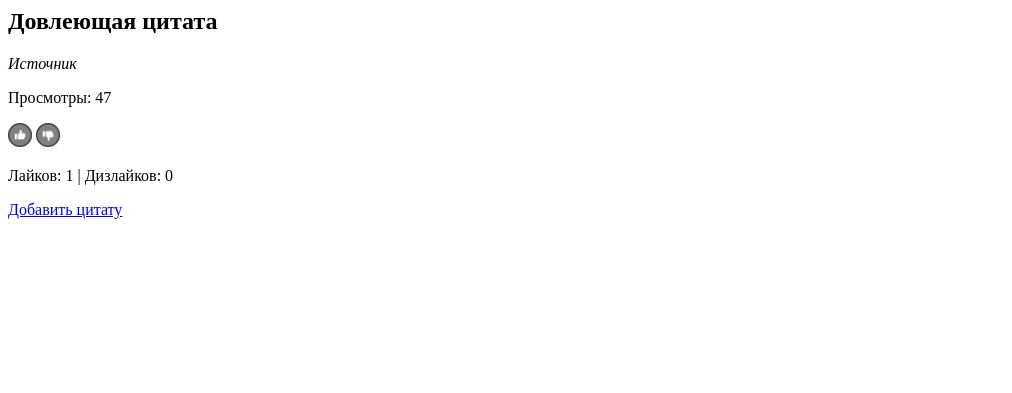
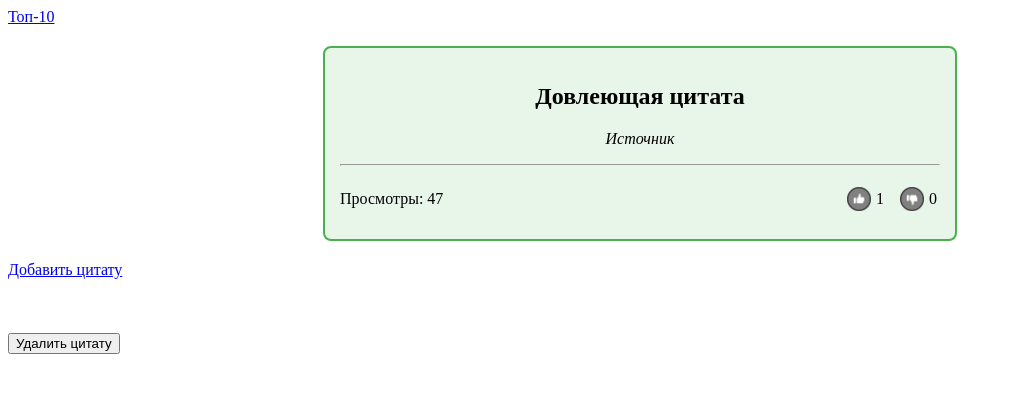
Before and after one commit to Spacesqueezer/quotes_project, a Django app: page / in a window 1280 px wide. Shown: the top 393 px of the page, without its empty margins (0-1012 px from the left). Run offline with Django 5.2, Linux system fonts and the light colour scheme; data comes from the database, SQL or seed files in the repository; both versions use the stored data as it was after the commit.

Commit message:
добавлена часть стилей на главную страницу

```diff
--- a/quotes/templates/random.html
+++ b/quotes/templates/random.html
@@ -1,22 +1,84 @@
 {% load static %}
 
+<html>
+<head>
+	<title>Цитаты</title>
+	<style>
+		.quote_container {
+			padding: 15px;
+			border: 2px solid #4CAF50;
+			border-radius: 8px;
+			background-color: #e8f5e9;
+			max-width: 600px;
+			margin: 20px auto;
+			position: relative; /* можно для позиционирования, если понадобится */
+		}
+
+		.quote_text_container {
+			text-align: center;
+		}
+
+		.quote_info {
+			display: flex;
+			justify-content: space-between;
+			margin: 0; /* убрать отступы вокруг */
+		}
+
+		.views_block {
+		}
+
+		.buttons_block {
+			display:flex;
+			justify-content: space-between;
+			padding: 3px;
+			min-width: 15%;
+		}
+
+		.like_dislike_button_container {
+			display:flex;
+			align-items: center;
+		}
+
+		img {
+			margin-right: 5px;
+		}
+	</style>
+</head>
+<body>
+
+<a href="{% url 'top_ten' %}">Топ-10</a>
+
 {% if quote %}
+	<div class="quote_container">
+		<div class="quote_text_container">
 			<h2>{{ quote.text }}</h2>
 			<p><em>{{ quote.source }}</em></p>
-	<p>Просмотры: {{ quote.views }}</p>
+		</div>
 
-	<p>
+		<hr>
+
+		<div class="quote_info">
+			<p class="views_block">Просмотры: {{ quote.views }}</p>
+			<div class="buttons_block">
+				<div class="like_dislike_button_container">
 					<img id="likeBtn" src="{% static 'images/' %}{% if liked == 'like' %}green.png{% else %}gray_green.png{% endif %}"
 						alt="Like" style="cursor:pointer; width:24px; height:24px;">
+					<span id="likeCount">{{ quote.likes }}</span>
+				</div>
+				<div class="like_dislike_button_container">
 					<img id="dislikeBtn" src="{% static 'images/' %}{% if liked == 'dislike' %}red.png{% else %}gray_red.png{% endif %}"
 						alt="Dislike" style="cursor:pointer; width:24px; height:24px;">
-	</p>
-	<p>Лайков: <span id="likeCount">{{ quote.likes }}</span> | Дизлайков: <span id="dislikeCount">{{ quote.dislikes }}</span></p>
+					<span id="dislikeCount">{{ quote.dislikes }}</span>
+				</div>
+			</div>
+		</div>
+	</div>
 {% else %}
 	<p>Цитат пока нет.</p>
 {% endif %}
 
-<a href="{% url 'add_quote' %}">Добавить цитату</a>
+<a href="{% url 'add_quote' %}">Добавить цитату</a><br><br><br><br>
+<button>Удалить цитату</button>
 
 <script>
 document.addEventListener('DOMContentLoaded', () => {
@@ -61,3 +123,6 @@ document.addEventListener('DOMContentLoaded', () => {
 	dislikeBtn.addEventListener('click', () => vote('dislike'));
 });
 </script>
+
+</body>
+</html>
--- a/quotes/urls.py
+++ b/quotes/urls.py
@@ -3,5 +3,4 @@ from . import views
 
 urlpatterns = [
 	path('add/', views.add_quote, name='add_quote'),
-	# path('vote/', views.vote_quote, name='vote_quote'),
 ]
--- a/quotes/views.py
+++ b/quotes/views.py
@@ -77,15 +77,21 @@ def add_quote(request):
         if Quote.objects.filter(text__iexact=normalized_new).exists():
             # Если цитата уже существует, возвращаем ошибку
             return render(request, 'add.html', {'form': form, 'error': 'Похожая цитата уже существует.'})
+
         # Проверяем, есть ли у источника уже 3 цитаты
         source = form.cleaned_data['source']
         if Quote.objects.filter(source=source).count() >= 3:
             # Если у источника уже 3 цитаты, возвращаем ошибку
             return render(request, 'add.html', {'form': form, 'error': 'У этого источника уже 3 цитаты.'})
+
+        #TODO Сделать проверку источника
+
         # Сохраняем новую цитату
         form.save()
+
         # Перенаправляем пользователя на страницу случайной цитаты
         return redirect('random_quote')
+
     # Если форма не валидна, возвращаем страницу с формой
     return render(request, 'add.html', {'form': form})
 
@@ -130,3 +136,7 @@ def vote_quote(request):
     # Устанавливаем куки для голосования
     resp.set_cookie(cookie_key, action, max_age=31536000)
     return resp
+
+def top_ten(request):
+    quotes = Quote.objects.order_by('-views')[:10]
+    return render(request, 'top_ten.html', {'quotes': quotes})
--- a/quotes_project/urls.py
+++ b/quotes_project/urls.py
@@ -7,4 +7,5 @@ urlpatterns = [
     path('', views.random_quote, name='random_quote'),
     path('add/', views.add_quote, name='add_quote'),
     path('vote/', views.vote_quote, name='vote_quote'),
+    path('top_ten/', views.top_ten, name='top_ten'),
 ]
```
Also changed, not shown: quotes/templates/top_ten.html (added, +15 -0 lines), db.sqlite3. Lines whose indentation alone changed are shown as unchanged.
